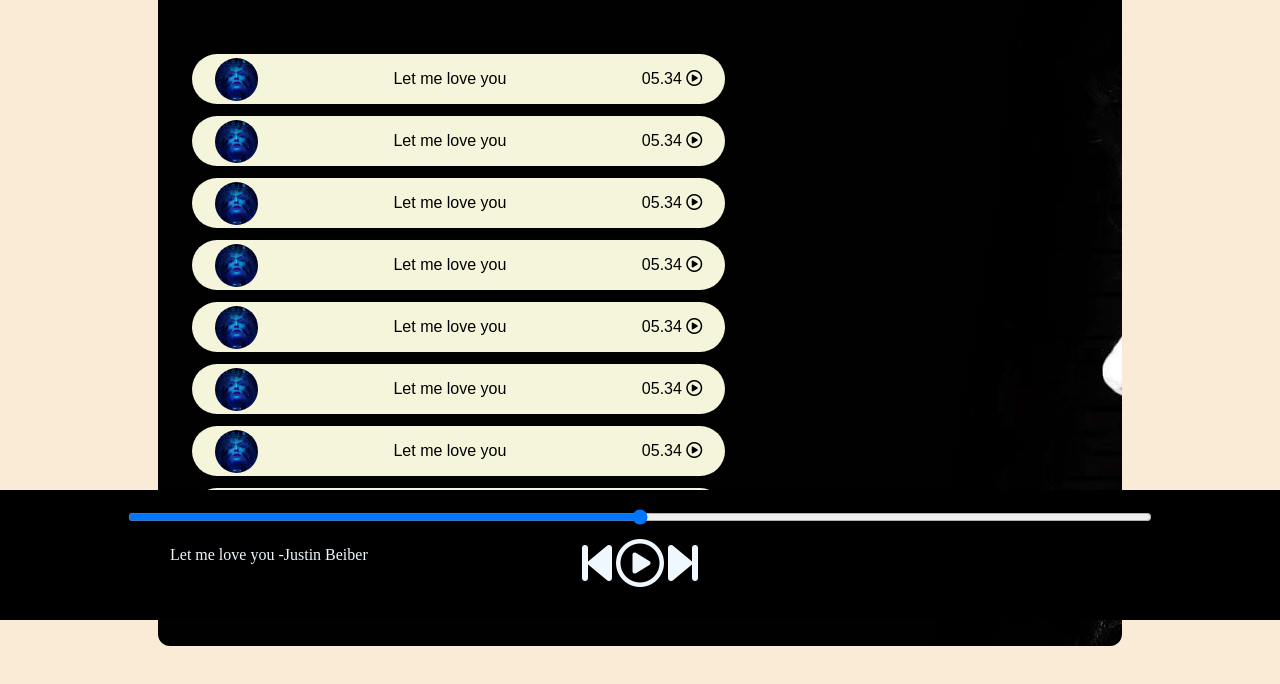
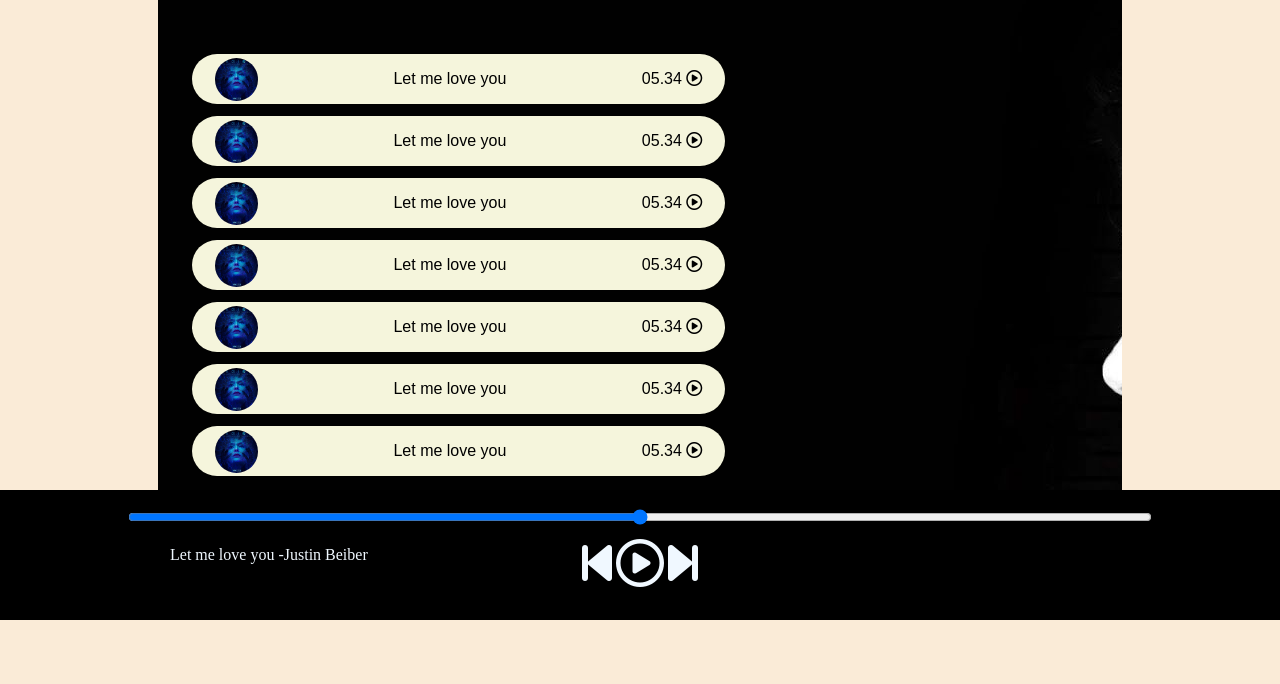
Before and after one commit to AlienMonk/Spotify-Clone, a plain HTML site: page index.html in a window 1280 px wide. Shown: the part 180-864 px from the top of the page. Drawn offline with Linux system fonts and the light colour scheme; a script that the page names is missing.

Commit message:
Removed songs

```diff
--- a/index.html
+++ b/index.html
@@ -54,16 +54,7 @@
             <saspn> Let me love you</saspn>
             <span class="songlistplay"><span class="timestamp"> 05.34 <i class="fa-regular fa-1.5x fa-circle-play"></i></span></span>
         </div>
-        <div class="songItem">
-            <img src="covers\1.jpg" alt="1">
-            <saspn> Let me love you</saspn>
-            <span class="songlistplay"><span class="timestamp"> 05.34 <i class="fa-regular fa-1.5x fa-circle-play"></i></span></span>
-        </div>
-        <div class="songItem">
-            <img src="covers\1.jpg" alt="1">
-            <saspn> Let me love you</saspn>
-            <span class="songlistplay"><span class="timestamp"> 05.34 <i class="fa-regular fa-1.5x fa-circle-play"></i></span></span>
-        </div>
+
     </div>
     </div>
     </div>
--- a/script.js
+++ /dev/null
@@ -1,2 +0,0 @@
-console.log("Welcome to Spotifiy")
-console.log("Welcome to Spotifiy")
```
